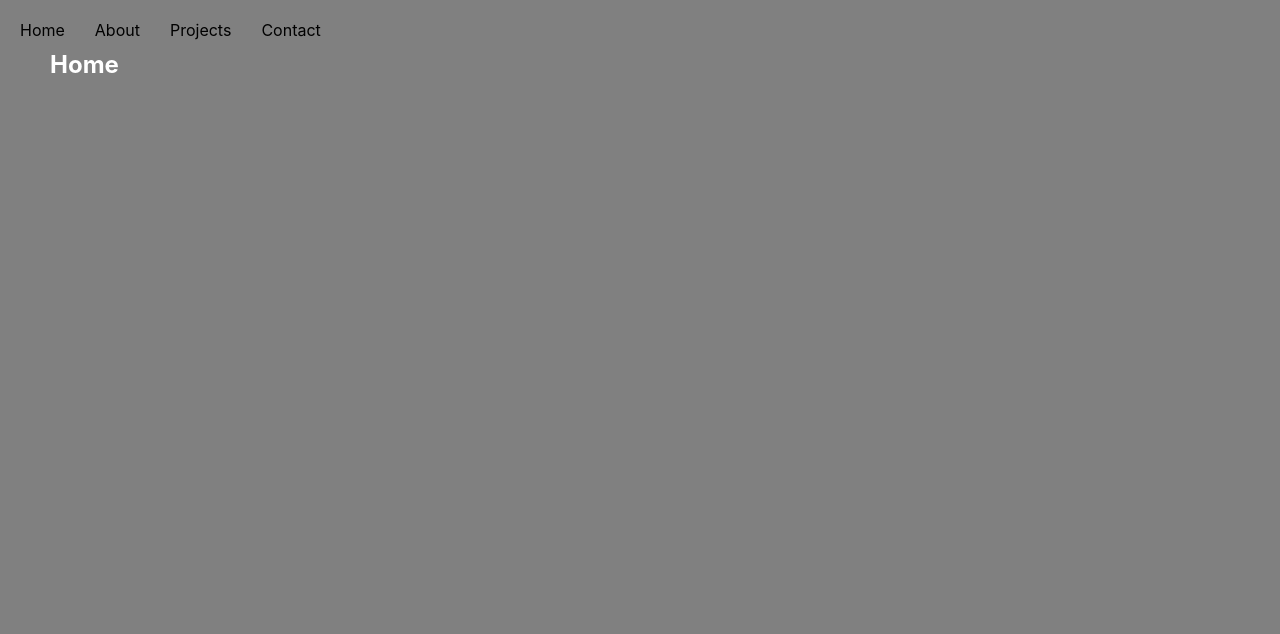
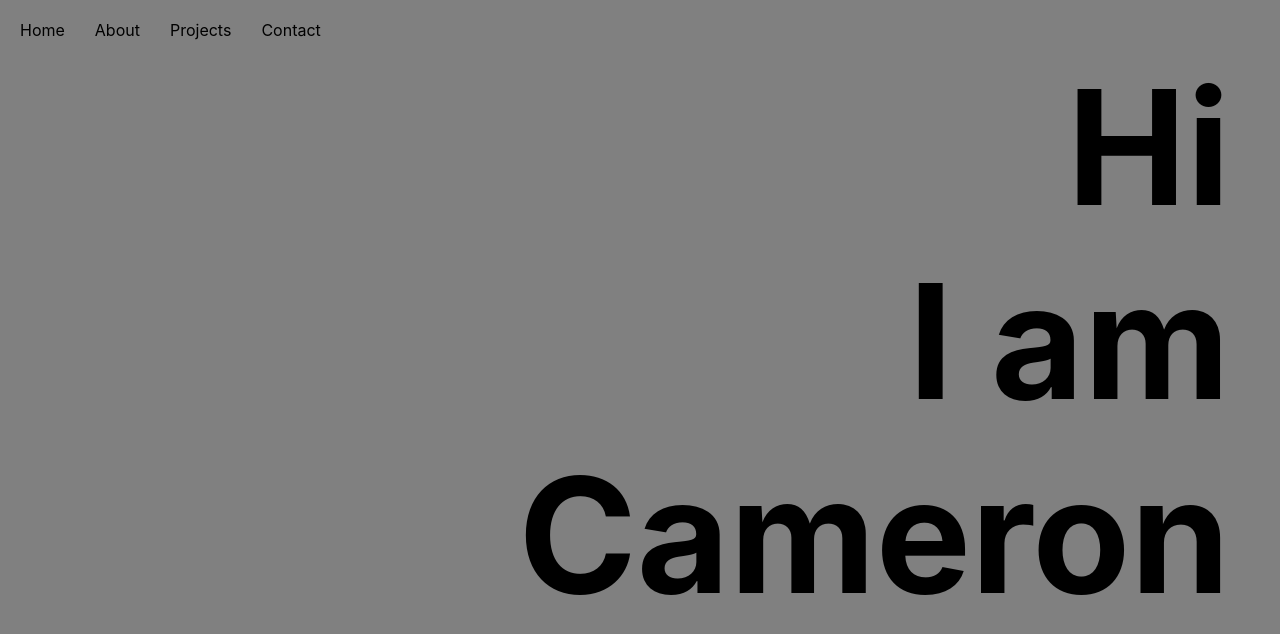
Before and after one commit to CameronHardy9/full-page-transition-portfolio, a React (Create React App) app: page / in a window 1280 px wide. Shown: the top 634 px of the page. Built offline with nearby package versions, Linux system fonts and the light colour scheme.

Commit message:
Added sample home screen copy and styling

```diff
--- a/src/components/pages/Home/Home.css
+++ b/src/components/pages/Home/Home.css
@@ -0,0 +1,10 @@
+h1 > span {
+    color: black;
+    font-size: 10rem;
+}
+
+h1 {
+    display: flex;
+    flex-direction: column;
+    align-items: end;
+}
--- a/src/components/pages/Home/Home.jsx
+++ b/src/components/pages/Home/Home.jsx
@@ -3,7 +3,11 @@ import './Home.css';
 export default function Home(){
     return(
         <section className="page grey">
-            <h1>Home</h1>
+            <h1>
+                <span>Hi</span>
+                <span>I am</span>
+                <span>Cameron</span>
+            </h1>
         </section>
     );
 };
```
